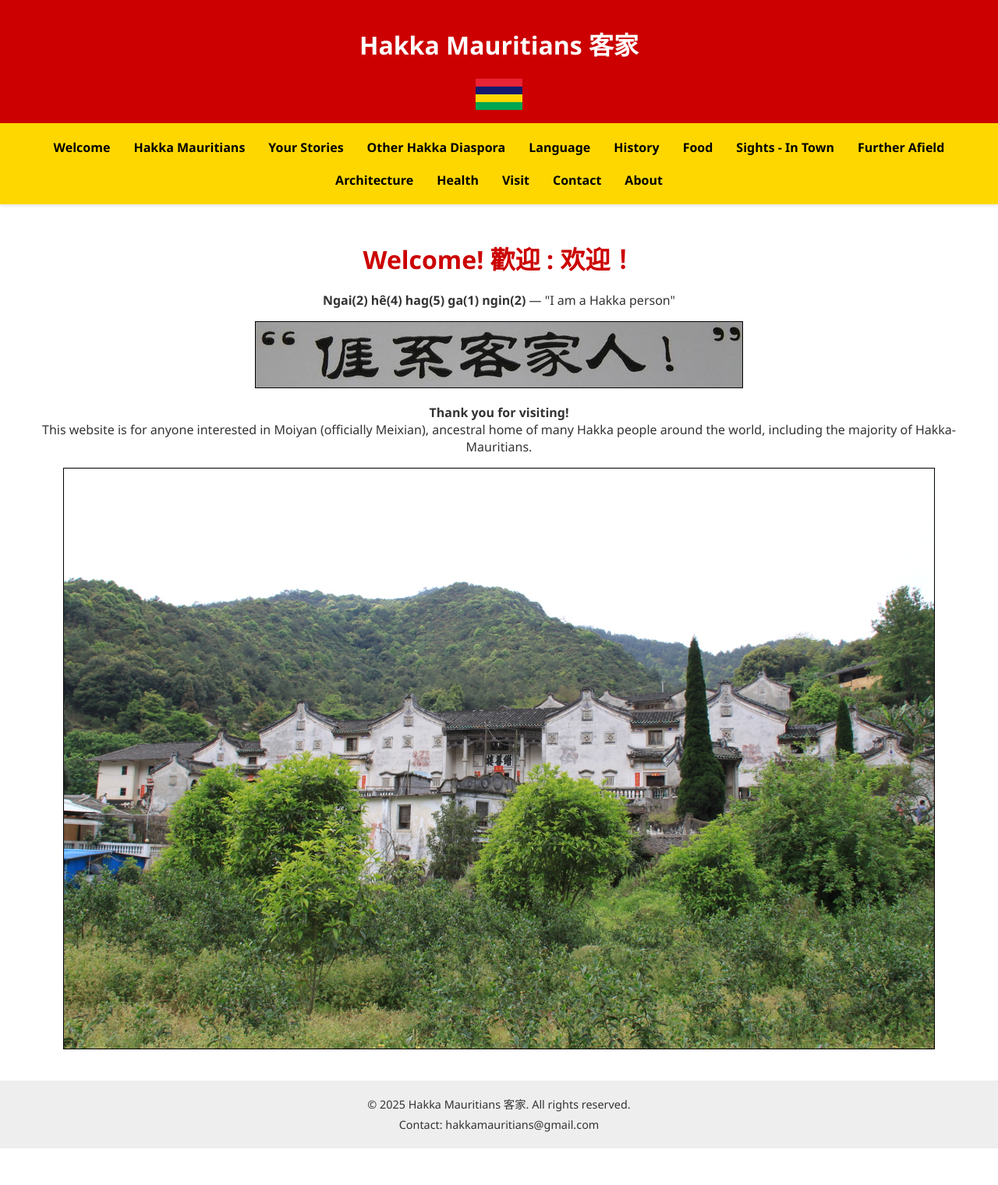
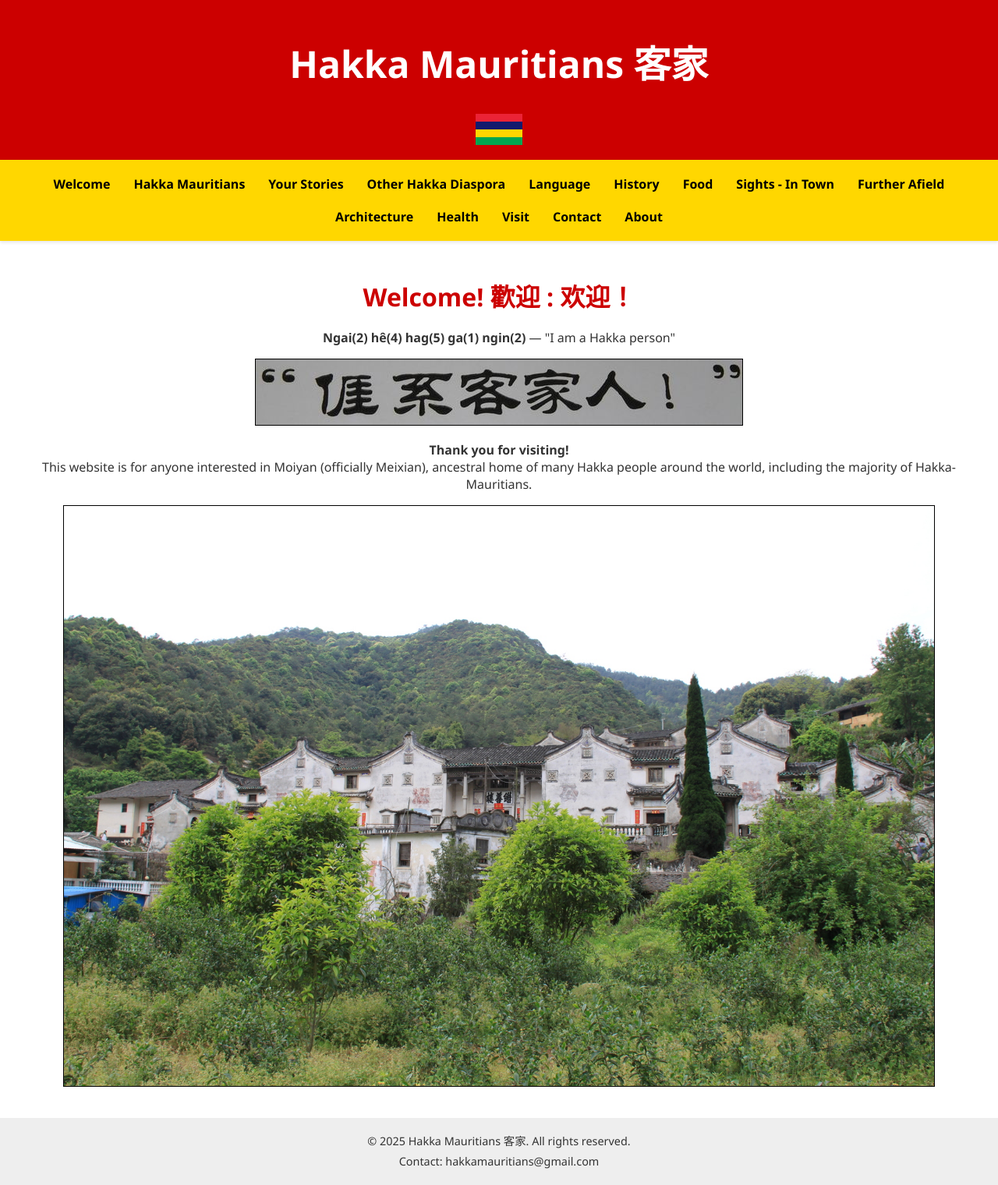
Before and after one commit to oliverlyf/hakka_mauritian_website, a Jekyll site: the page built from index.md, in a window 1280 px wide. Shown: the whole page at 78% size. Built offline with Jekyll 4.4.1, drawn with Linux system fonts in a browser that asks for light colours; before the commit the page ends 1473 px from its top, so only the background shows below that.

Commit message:
Update styles.css

```diff
--- a/assets/css/styles.css
+++ b/assets/css/styles.css
@@ -13,7 +13,7 @@ header {
   color: #fff;                              /* Sets text color to white for contrast */
   padding: 0.75rem;                         /* Adds space around header content */
   text-align: center;                       /* Centers all inline content inside the header */
-  font-size: 1rem;                          /* text size*/
+  font-size: 1.5rem;                          /* text size*/
 }
 
 /* Styling the flag image inside header */
```
